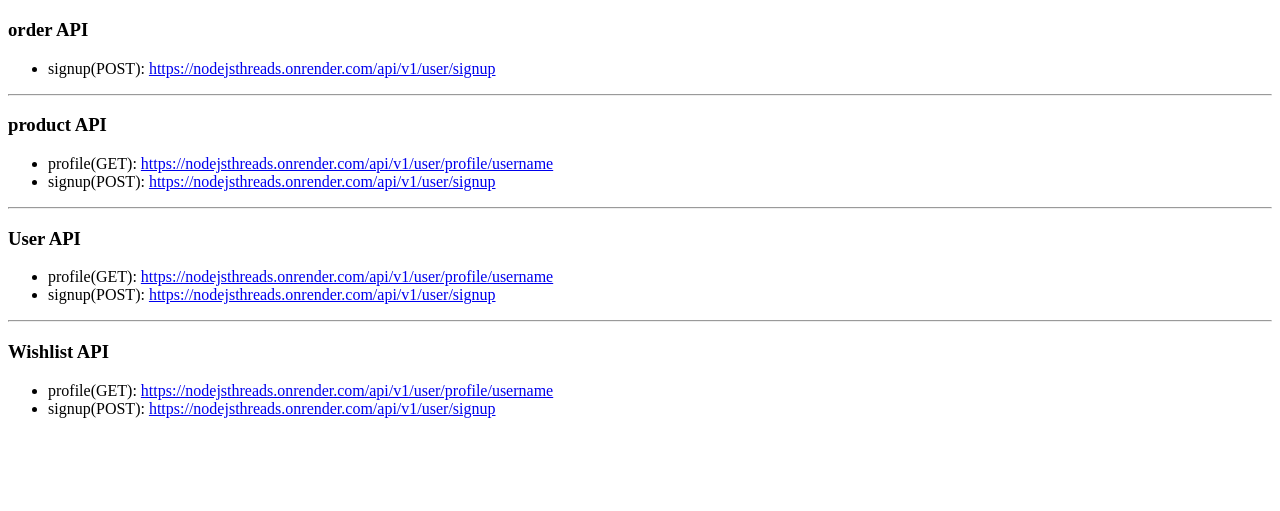
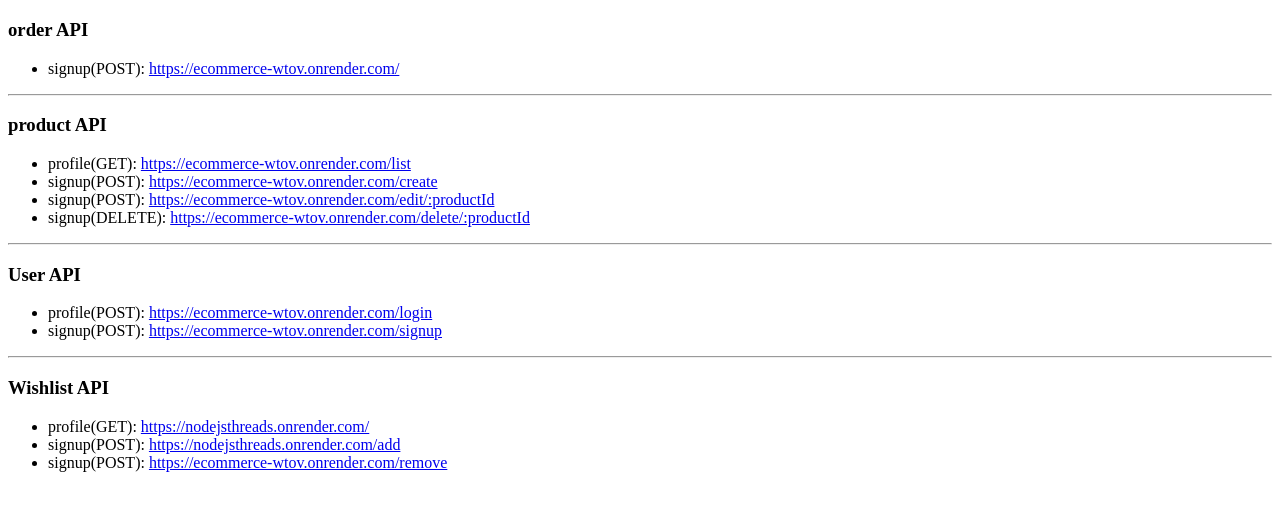
Before and after one commit to alabhishek17/ECOMMERCE, a website: page index.html in a window 1280 px wide. Shown: the part 61-572 px from the top of the page. Drawn offline with Linux system fonts and the light colour scheme.

Commit message:
file final update

```diff
--- a/index.html
+++ b/index.html
@@ -13,25 +13,28 @@
     <h3>order API</h3>
     <ul>
 
-        <li>signup(POST): <a href="https://nodejsthreads.onrender.com/api/v1/user/signup">https://nodejsthreads.onrender.com/api/v1/user/signup</a></li>
+        <li>signup(POST): <a href="https://ecommerce-wtov.onrender.com/">https://ecommerce-wtov.onrender.com/</a></li>
     </ul>
       <hr>
       <h3>product API</h3>
       <ul>
-          <li>profile(GET): <a href="https://nodejsthreads.onrender.com/api/v1/user/profile/username">https://nodejsthreads.onrender.com/api/v1/user/profile/username</a></li>
-          <li>signup(POST): <a href="https://nodejsthreads.onrender.com/api/v1/user/signup">https://nodejsthreads.onrender.com/api/v1/user/signup</a></li>
-      </ul>
+          <li>profile(GET): <a href="https://ecommerce-wtov.onrender.com/list">https://ecommerce-wtov.onrender.com/list</a></li>
+          <li>signup(POST): <a href="https://ecommerce-wtov.onrender.com/create">https://ecommerce-wtov.onrender.com/create</a></li>
+          <li>signup(POST): <a href="https://ecommerce-wtov.onrender.com/edit/:productId">https://ecommerce-wtov.onrender.com/edit/:productId</a></li>
+          <li>signup(DELETE): <a href="https://ecommerce-wtov.onrender.com/delete/:productId">https://ecommerce-wtov.onrender.com/delete/:productId</a></li>
+        </ul>
     <hr>
     <h3>User API</h3>
     <ul>
-        <li>profile(GET): <a href="https://nodejsthreads.onrender.com/api/v1/user/profile/username">https://nodejsthreads.onrender.com/api/v1/user/profile/username</a></li>
-        <li>signup(POST): <a href="https://nodejsthreads.onrender.com/api/v1/user/signup">https://nodejsthreads.onrender.com/api/v1/user/signup</a></li>
+        <li>profile(POST): <a href="https://ecommerce-wtov.onrender.com/login">https://ecommerce-wtov.onrender.com/login</a></li>
+        <li>signup(POST): <a href="https://ecommerce-wtov.onrender.com/signup">https://ecommerce-wtov.onrender.com/signup</a></li>
     </ul>
     <hr>
     <h3>Wishlist API</h3>
     <ul>
-        <li>profile(GET): <a href="https://nodejsthreads.onrender.com/api/v1/user/profile/username">https://nodejsthreads.onrender.com/api/v1/user/profile/username</a></li>
-        <li>signup(POST): <a href="https://nodejsthreads.onrender.com/api/v1/user/signup">https://nodejsthreads.onrender.com/api/v1/user/signup</a></li>
+        <li>profile(GET): <a href="https://nodejsthreads.onrender.com/">https://nodejsthreads.onrender.com/</a></li>
+        <li>signup(POST): <a href="https://nodejsthreads.onrender.com/add">https://nodejsthreads.onrender.com/add</a></li>
+        <li>signup(POST): <a href="https://ecommerce-wtov.onrender.com/remove">https://ecommerce-wtov.onrender.com/remove</a></li>
     </ul>
 </body>
 
```
